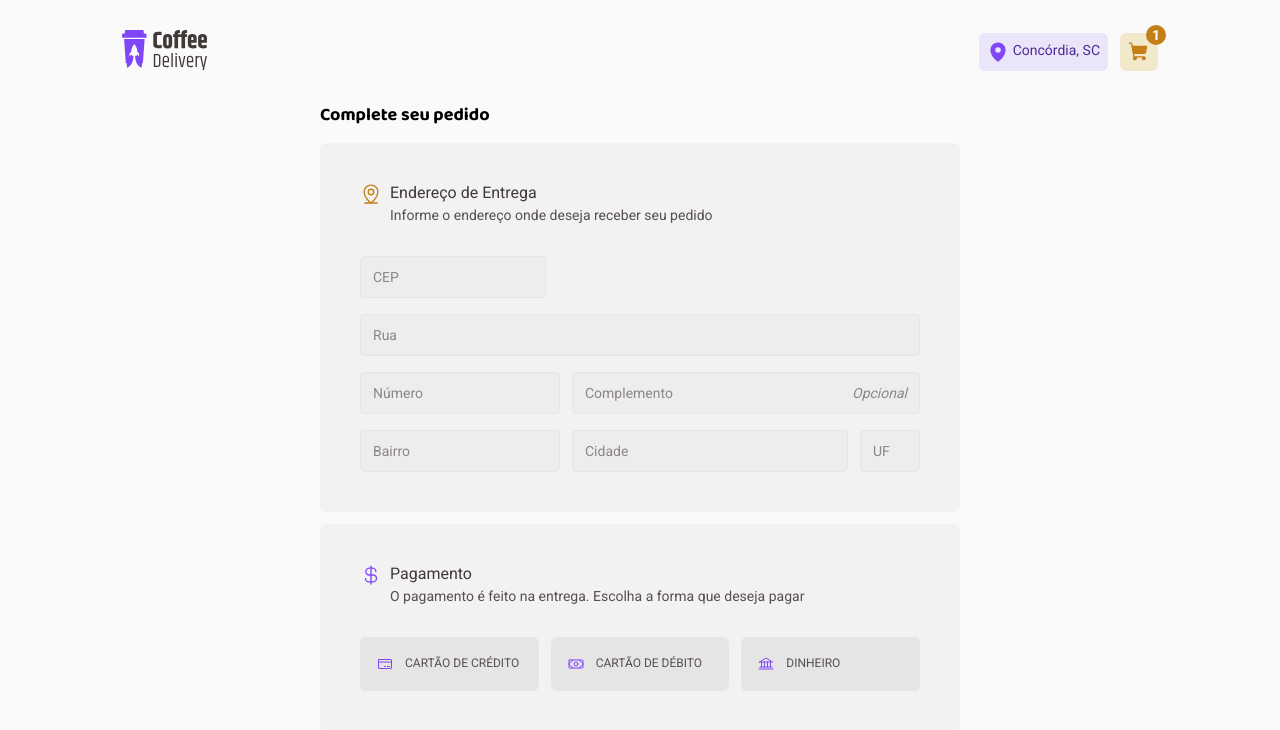
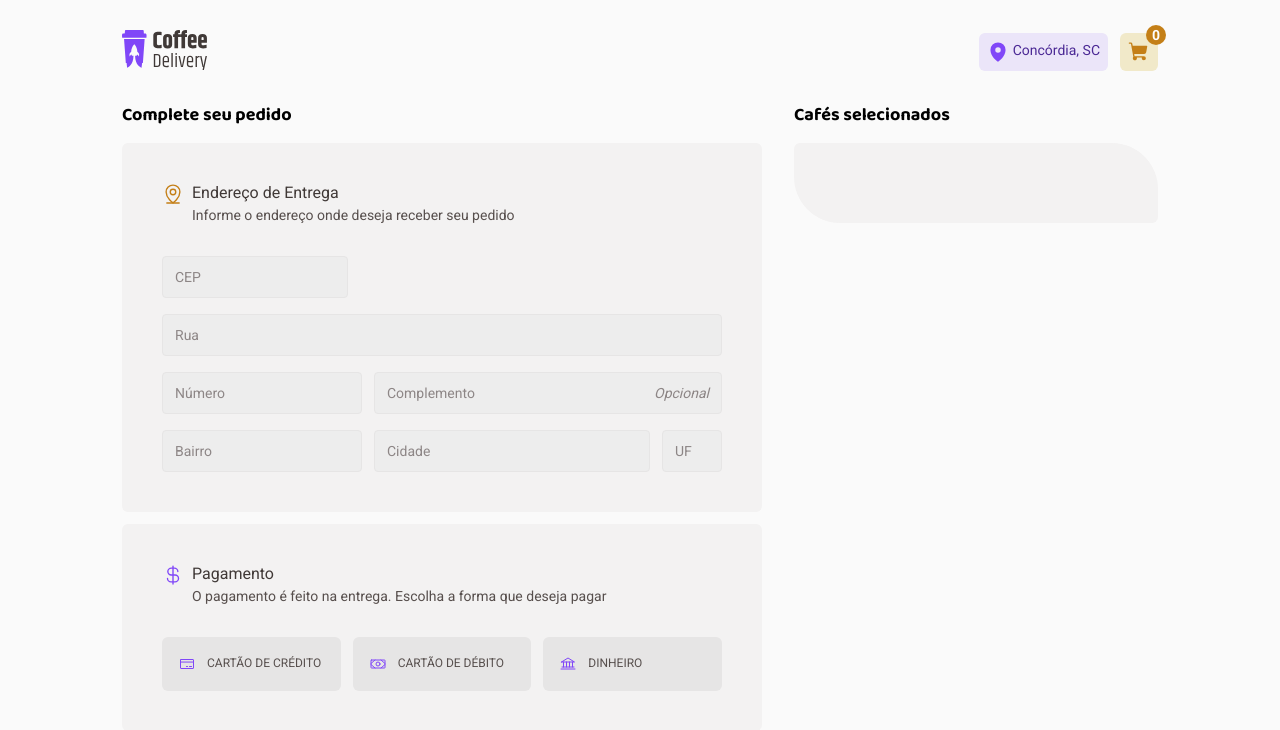
Before and after one commit to o-igor-trentini/ignite-coffee-delivery, a React (Vite) app: page /checkout in a window 1280 px wide. Shown: the top 730 px of the page. Built offline with nearby package versions, Linux system fonts and the light colour scheme.

Commit message:
feat: Adicionar e removeritens do carrinho

```diff
--- a/src/components/App.tsx
+++ b/src/components/App.tsx
@@ -2,11 +2,14 @@ import { FC } from 'react';
 import '../styles/main.css';
 import { BrowserRouter } from 'react-router-dom';
 import { Router } from './Router';
+import { CartContextProvider } from '../context/Cart';
 
 export const App: FC = () => {
     return (
         <BrowserRouter>
-            <Router />
+            <CartContextProvider>
+                <Router />
+            </CartContextProvider>
         </BrowserRouter>
     );
 };
--- a/src/components/layout/Header/index.tsx
+++ b/src/components/layout/Header/index.tsx
@@ -1,4 +1,4 @@
-import { FC } from 'react';
+import { FC, useContext } from 'react';
 import styles from './index.module.css';
 import logoSvg from '../../../assets/logo.svg';
 import { Text } from '../../ui/Text';
@@ -6,8 +6,10 @@ import { MapPin } from 'phosphor-react';
 import { Button } from '../../ui/Button';
 import { Badge } from '../../ui/Badge';
 import { NavLink, useNavigate } from 'react-router-dom';
+import { CartContext } from '../../../context/Cart';
 
 export const Header: FC = () => {
+    const { orders } = useContext(CartContext);
     const navigate = useNavigate();
     const baseUrl = import.meta.env.BASE_URL;
 
@@ -31,7 +33,7 @@ export const Header: FC = () => {
                     </Text>
                 </div>
 
-                <Badge content={1}>
+                <Badge content={orders.length}>
                     <Button variant="shop-cart-primary" onClick={handleClickCart} />
                 </Badge>
             </div>
--- a/src/components/ui/Card/index.module.css
+++ b/src/components/ui/Card/index.module.css
@@ -10,3 +10,7 @@
     border-radius: 6px;
     background: var(--base-card);
 }
+
+.cardWithBorder {
+    border-radius: 6px 46px 6px 46px;
+}
--- a/src/components/ui/Card/index.tsx
+++ b/src/components/ui/Card/index.tsx
@@ -4,10 +4,11 @@ import styles from './index.module.css';
 interface CardProps {
     children: ReactNode;
     className?: string;
+    border?: boolean;
 }
 
-export const Card: FC<CardProps> = ({ children, className }) => {
-    const cName = `${styles.card} ${className ?? ''}`;
+export const Card: FC<CardProps> = ({ children, border = false, className }) => {
+    const cName = `${styles.card} ${className ?? ''} ${border ? styles.cardWithBorder : ''}`;
 
     return <div className={cName}>{children}</div>;
 };
--- /dev/null
+++ b/src/context/Cart.tsx
@@ -0,0 +1,33 @@
+import { Coffee } from '../pages/Home/components/CoffeeMenu/components/CoffeeList';
+import { createContext, FC, ReactNode, useReducer } from 'react';
+import { cartReducer } from '../reducer/reducer';
+import { addOrderAction, removeOrderAction } from '../reducer/actions';
+
+export interface Order {
+    id: string | null;
+    coffee: Coffee;
+    amount: number;
+}
+
+interface CartContextType {
+    orders: Order[];
+    addOrder: (order: Order) => void;
+    removeOrder: (orderId: string) => void;
+}
+
+export const CartContext = createContext<CartContextType>({} as CartContextType);
+
+interface CartContextProviderProps {
+    children: ReactNode;
+}
+
+export const CartContextProvider: FC<CartContextProviderProps> = ({ children }) => {
+    const [cartState, dispatch] = useReducer(cartReducer, { orders: [] });
+    const { orders } = cartState;
+
+    const addOrder = (order: Order): void => dispatch(addOrderAction(order));
+
+    const removeOrder = (orderId: string): void => dispatch(removeOrderAction(orderId));
+
+    return <CartContext.Provider value={{ orders, addOrder, removeOrder }}>{children}</CartContext.Provider>;
+};
--- /dev/null
+++ b/src/pages/Checkout/components/CartCard/index.module.css
@@ -0,0 +1,3 @@
+.cartCard {
+
+}
--- /dev/null
+++ b/src/pages/Checkout/components/CartCard/index.tsx
@@ -0,0 +1,11 @@
+import { FC } from 'react';
+import { Card } from '../../../../components/ui/Card';
+import styles from './index.module.css';
+
+export const CartCard: FC = () => {
+    return (
+        <Card border className="w-100">
+            <div className={styles.cartCard}></div>
+        </Card>
+    );
+};
--- a/src/pages/Checkout/index.module.css
+++ b/src/pages/Checkout/index.module.css
@@ -3,8 +3,9 @@
 
     display: flex;
     justify-content: center;
-    align-items: center;
+    align-items: flex-start;
     flex-direction: row;
+    gap: 32px;
 }
 
 .checkoutForms {
@@ -22,3 +23,13 @@
     flex-direction: column;
     gap: 12px;
 }
+
+.checkoutCart {
+    width: 100%;
+
+    display: flex;
+    justify-content: center;
+    align-items: flex-start;
+    flex-direction: column;
+    gap: 16px;
+}
--- a/src/pages/Checkout/index.tsx
+++ b/src/pages/Checkout/index.tsx
@@ -3,6 +3,7 @@ import styles from './index.module.css';
 import { AddressFormCard } from './components/AddressFormCard';
 import { PaymentCard } from './components/PaymentCard';
 import { Title } from '../../components/ui/Title';
+import { CartCard } from './components/CartCard';
 
 export const Checkout: FC = () => {
     const handleSubmitAddressForm = () => console.log('### AddressForm is submited');
@@ -20,6 +21,12 @@ export const Checkout: FC = () => {
                     <PaymentCard onSubmit={handleSubmitPaymentForm} />
                 </div>
             </div>
+
+            <div className={styles.checkoutCart}>
+                <Title size="xs">Cafés selecionados</Title>
+
+                <CartCard />
+            </div>
         </div>
     );
 };
--- a/src/pages/Home/components/CoffeeMenu/components/CoffeeList/index.tsx
+++ b/src/pages/Home/components/CoffeeMenu/components/CoffeeList/index.tsx
@@ -1,4 +1,4 @@
-import { FC } from 'react';
+import { FC, useContext } from 'react';
 import styles from './index.module.css';
 import expressoTradicionalPng from '../../../../../../assets/coffees/expresso-tracional.png';
 import expressoAmericanoPng from '../../../../../../assets/coffees/expresso-americano.png';
@@ -18,8 +18,9 @@ import { Title } from '../../../../../../components/ui/Title';
 import { Text } from '../../../../../../components/ui/Text';
 import { Counter } from '../../../../../../components/ui/Counter';
 import { Button } from '../../../../../../components/ui/Button';
+import { CartContext } from '../../../../../../context/Cart';
 
-interface Coffee {
+export interface Coffee {
     name: string;
     description: string;
     price: number;
@@ -131,6 +132,12 @@ const coffees: Coffee[] = [
 ];
 
 export const CoffeeList: FC = () => {
+    const { addOrder } = useContext(CartContext);
+
+    const handleAddCoffee = (coffeeName: string): void => {
+        addOrder({ id: null, coffee: coffees.find((item) => item.name === coffeeName) as Coffee, amount: 1 });
+    };
+
     const card = (coffee: Coffee): JSX.Element => (
         <div key={coffee.name} className={styles.card}>
             <img src={coffee.imageSrc} alt="" />
@@ -167,7 +174,7 @@ export const CoffeeList: FC = () => {
                 <div className={styles.buyActions}>
                     <Counter minValue={1} />
 
-                    <Button variant="shop-cart-secondary" />
+                    <Button variant="shop-cart-secondary" onClick={() => handleAddCoffee(coffee.name)} />
                 </div>
             </div>
         </div>
--- /dev/null
+++ b/src/reducer/actions.ts
@@ -0,0 +1,14 @@
+import { CartAction } from './reducer';
+import { Order } from '../context/Cart';
+
+export enum ActionTypes {
+    ADD_ORDER = 'ADD_ORDER',
+    REMOVE_ORDER = 'REMOVE_ORDER',
+}
+
+export const addOrderAction = (order: Order): CartAction => ({ type: ActionTypes.ADD_ORDER, payload: order });
+
+export const removeOrderAction = (orderId: string): CartAction => ({
+    type: ActionTypes.REMOVE_ORDER,
+    payload: { orderId },
+});
--- /dev/null
+++ b/src/reducer/reducer.ts
@@ -0,0 +1,44 @@
+import { Order } from '../context/Cart';
+import { ActionTypes } from './actions';
+import { v4 as uuidv4 } from 'uuid';
+
+export interface CartState {
+    orders: Order[];
+}
+
+export interface CartAction {
+    type: ActionTypes;
+    payload?: unknown;
+}
+
+export const cartReducer = (state: CartState, action: CartAction): CartState => {
+    /*eslint-disable*/
+    switch (action.type) {
+        case ActionTypes.ADD_ORDER: {
+            let orders = state.orders.slice();
+            const payload = action.payload as Order;
+            const orderIndex = state.orders.findIndex((item) => item.coffee.name === payload.coffee.name);
+
+            if (orderIndex < 0)
+                orders.push({
+                    id: uuidv4(),
+                    coffee: payload.coffee,
+                    amount: payload.amount,
+                });
+            else orders[orderIndex] = { ...orders[orderIndex], amount: orders[orderIndex].amount + payload.amount };
+
+            return { ...state, orders };
+        }
+
+        case ActionTypes.REMOVE_ORDER: {
+            const { orderId } = action.payload as { orderId: string };
+            const orders = state.orders.slice();
+
+            return { ...state, orders: orders.filter((item) => item.id !== orderId) };
+        }
+
+        default:
+            return state;
+    }
+    /*eslint-enable*/
+};
```
